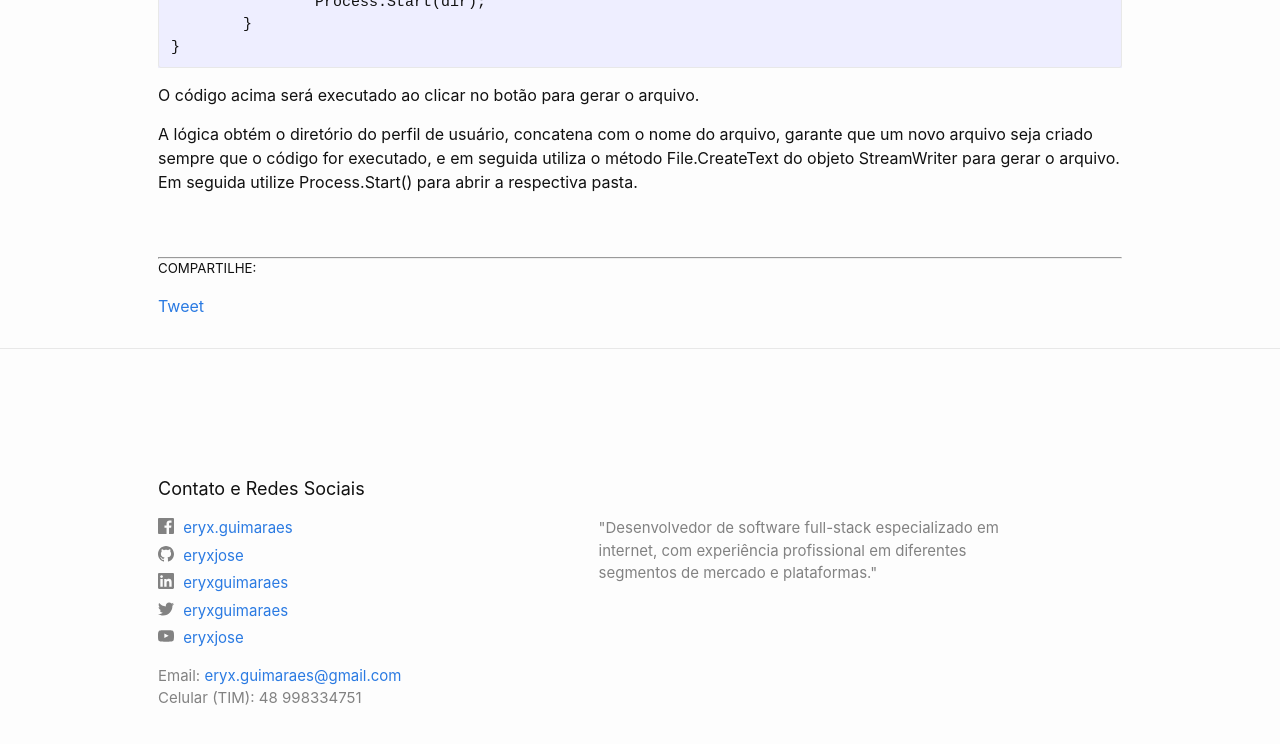
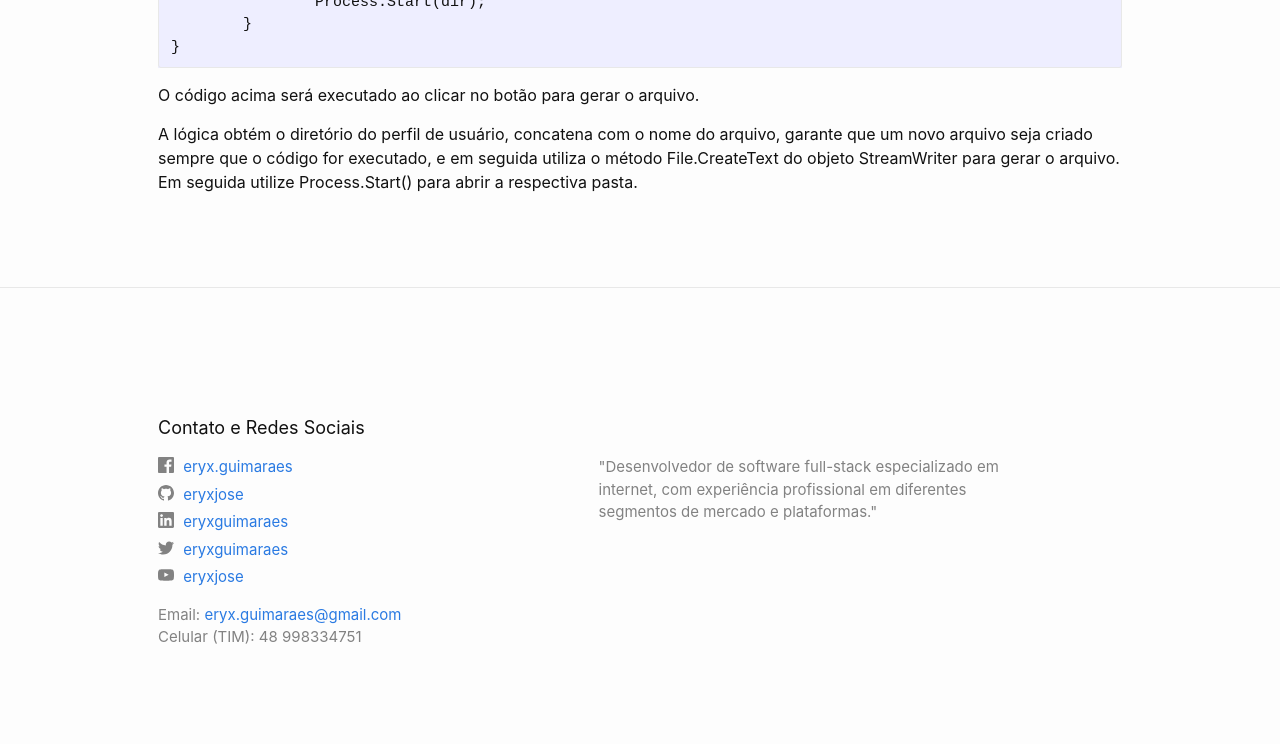
Before and after one commit to eryxjose/eryxjose.github.io, a Jekyll site: the page built from _posts/2019-31-07-gravando-arquivo-de-texto-na-pasta-de-usuario-e-abrindo-pasta-destino-ao-concluir.markdown, in a window 1280 px wide and 900 px high, scrolled down 697 px. Shown: the top 744 px of the window. Built offline with Jekyll 4.4.1, drawn with Linux system fonts in a browser that asks for light colours; comment, search, counter and statistics services are not loaded.

Commit message:
Removido botão compartilhamento legado

```diff
--- a/_layouts/post.html
+++ b/_layouts/post.html
@@ -20,11 +20,7 @@ layout: default
       {{ content }}
 
       <br /><br />
-      <hr />
-      <h5>COMPARTILHE:</h5>
-      <div class="btn-group" role="group" aria-label="Basic example">
-          <a href="https://twitter.com/share?ref_src=twsrc%5Etfw" class="twitter-share-button" data-show-count="false">Tweet</a><script async src="https://platform.twitter.com/widgets.js" charset="utf-8"></script>
-      </div>
+
     </div>
 
 
```
